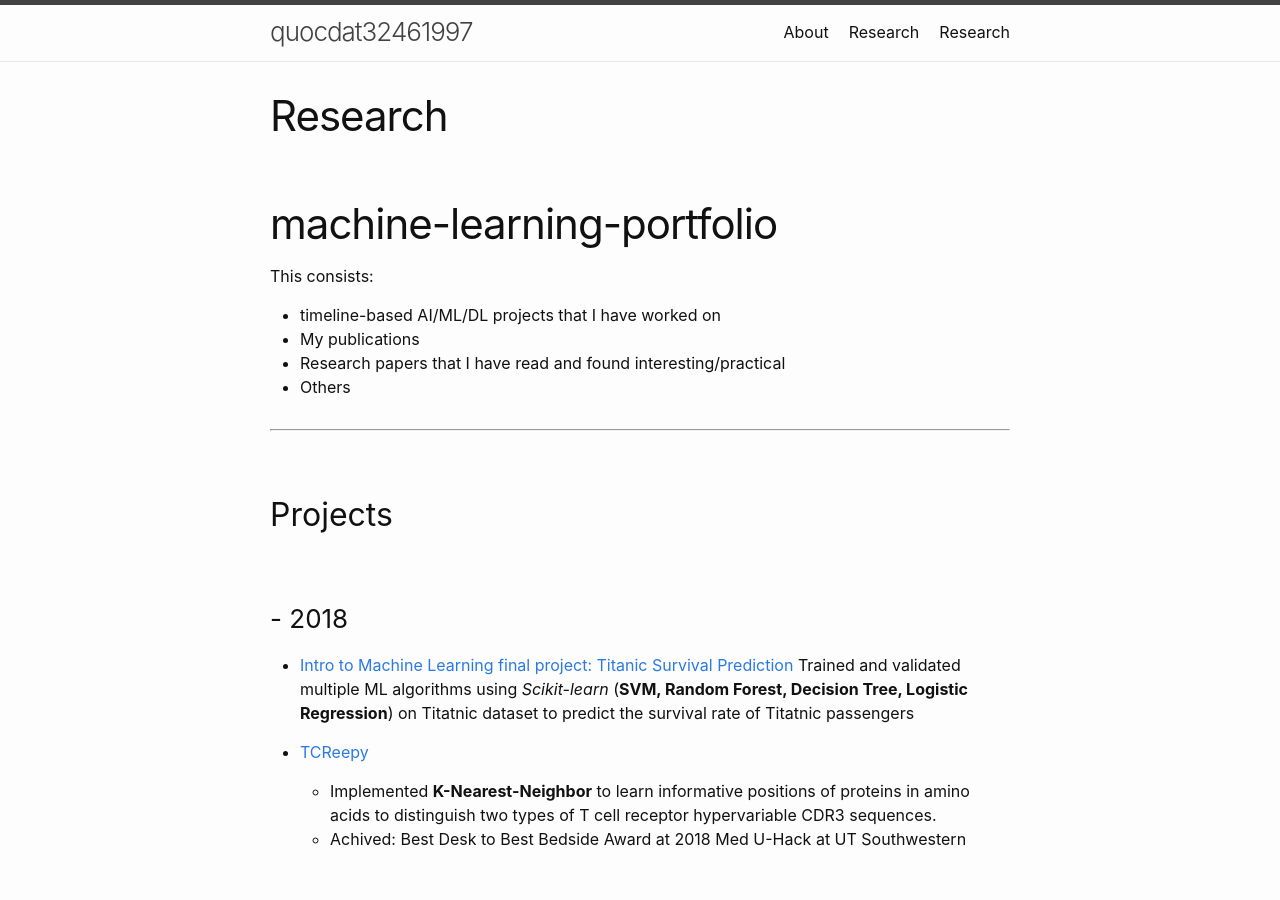
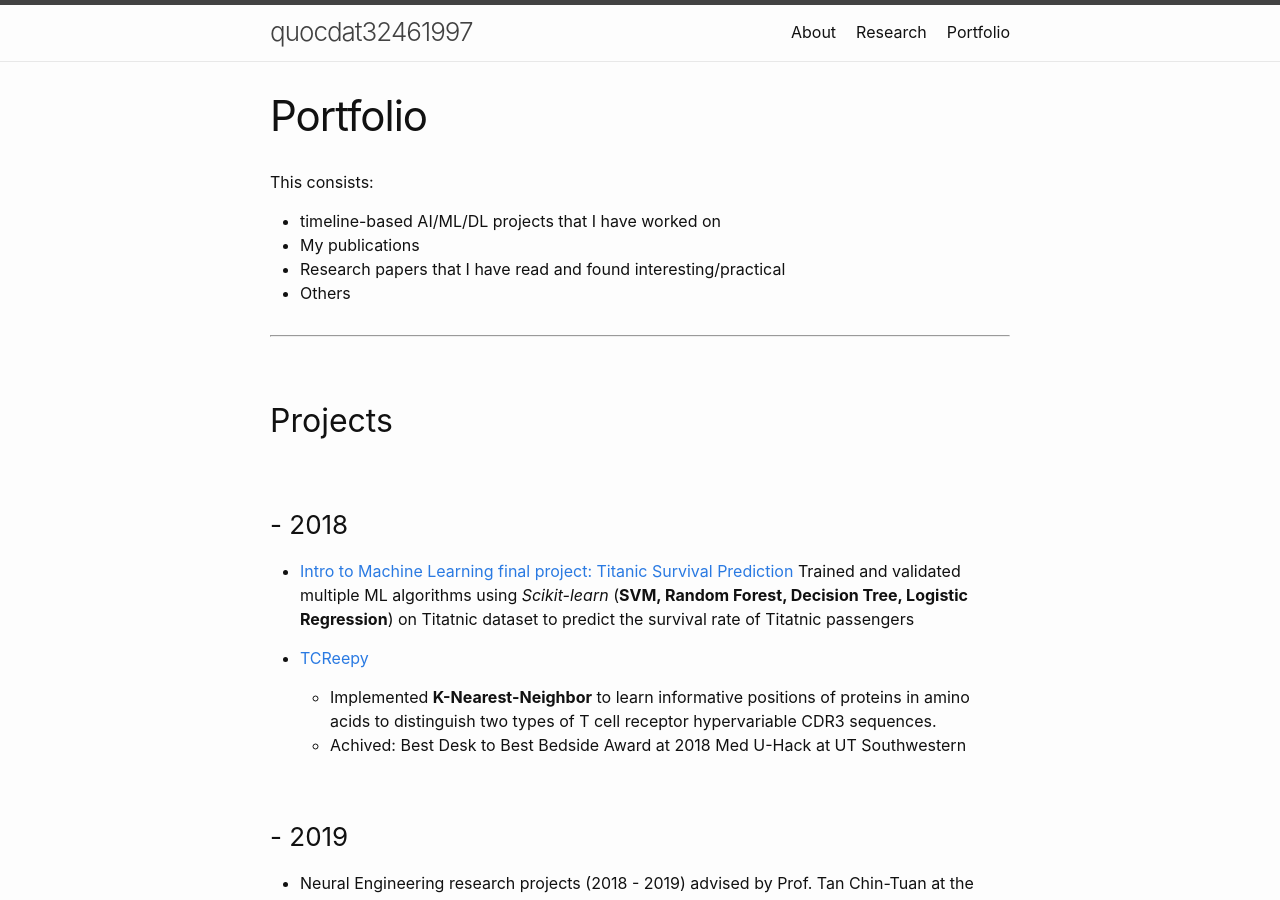
Before and after one commit to quocdat32461997/quocdat32461997.github.io, a Jekyll site: the page built from portfolio.md, in a window 1280 px wide and 900 px high. Built offline with Jekyll 4.4.1, drawn with Linux system fonts in a browser that asks for light colours.

Commit message:
Update portfolio.md

```diff
--- a/portfolio.md
+++ b/portfolio.md
@@ -1,10 +1,9 @@
 ---
 layout: page
-title: Research
+title: Portfolio
 permalink: /portfolio/
 ---
 
-# machine-learning-portfolio
 This consists:
 * timeline-based AI/ML/DL projects that I have worked on
 * My publications
```
